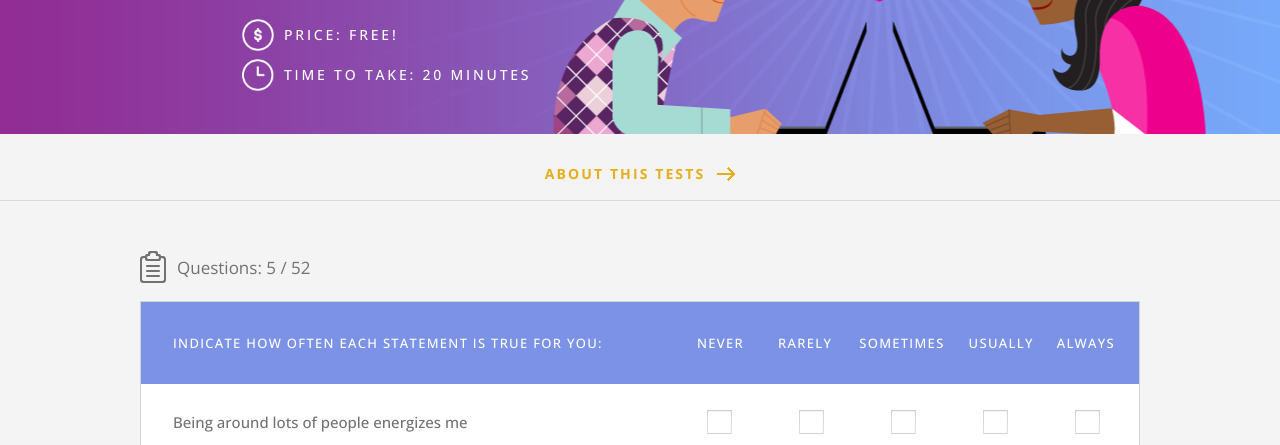
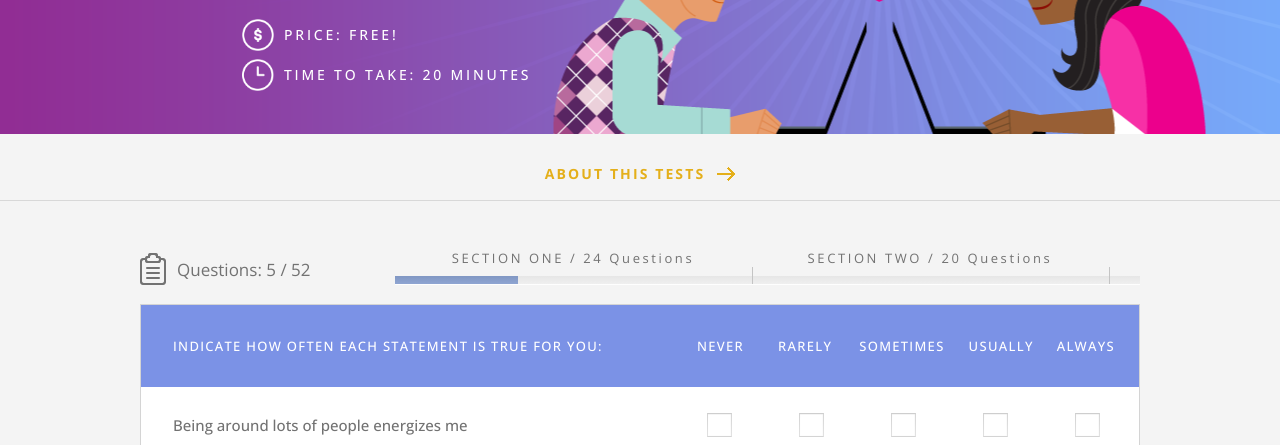
Before and after one commit to ultramarine64/codeyourdream-test-task, a website: page src/index.html in a window 1280 px wide. Shown: the part 355-800 px from the top of the page. Drawn offline with nearby package versions, Linux system fonts and the light colour scheme; files that its build step writes are made by us from their sources.

Commit message:
Заверстать прогресс-бар.

```diff
--- a/src/index.html
+++ b/src/index.html
@@ -80,6 +80,17 @@
             <div class="test__progress-count">
               <img src="images/test/test-questions.png" alt="" class="test__progress-count-img">
               <span class="test__progress-count-description">Questions: 5 / 52</span>
+            </div>
+            <div class="test__progress-meter">
+              <div class="test__progress-meter-labels">
+                <span class="test__progress-meter-label">SECTION ONE / 24 Questions</span>
+                <span class="test__progress-meter-label">SECTION TWO / 20 Questions</span>
+              </div>
+              <div class="test__progress-meter-bar">
+                <div class="test__progress-meter-bar-separator test__progress-meter-bar-separator_first"></div>
+                <div class="test__progress-meter-bar-separator test__progress-meter-bar-separator_second"></div>
+                <span class="test__progress-meter-bar-value"></span>
+              </div>
             </div>
           </div>
           <form action="#" class="test__form">
--- a/src/sass/blocks/_test.scss
+++ b/src/sass/blocks/_test.scss
@@ -8,6 +8,63 @@
   }
 
   &__progress {
+    display: flex;
+    justify-content: space-between;
+    align-items: flex-end;
+
+    &-meter {
+      display: flex;
+      flex-direction: column;
+      justify-content: start;
+      gap: 10px;
+
+      &-labels {
+        display: flex;
+        width: 714px;
+        justify-content: space-around;
+      }
+
+      &-label {
+        font-size: 13px;
+        color: #727272;
+        letter-spacing: 0.2em;
+      }
+
+      &-bar {
+        height: 9px;
+        width: 745px;
+        background: linear-gradient(to bottom, #e6e6e6, #efefef);
+        border-bottom: 1px solid #fefefe;
+        position: relative;
+
+        &-separator {
+          position: absolute;
+          height: 17px;
+          width: 1px;
+          bottom: 0;
+          background-color: #c4c4c4;
+
+          &_first {
+            left: 357px;
+          }
+
+          &_second {
+            left: 714px;
+          }
+        }
+
+        &-value {
+          display: block;
+          height: 100%;
+          width: 16.5%;
+          background: linear-gradient(to bottom, #8097C3, #8FA5D2);
+          overflow: hidden;
+        }
+      }
+    }
+
+
+
     &-count {
       display: flex;
       align-items: center;
@@ -32,7 +89,7 @@
   }
 
   &__questions {
-    margin-top: 18px;
+    margin-top: 19px;
     border: 1px solid #D4D4D4;
     display: flex;
     flex-direction: column;
```
